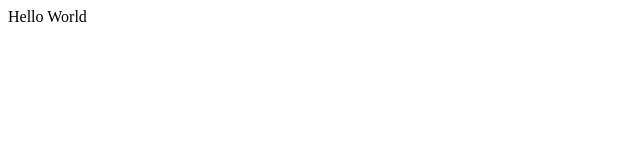
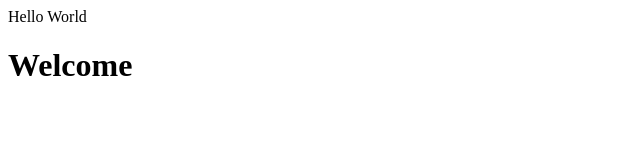
Before and after one commit to Giddexx113/Hello, a plain HTML site: page index.html in a window 1280 px wide. Shown: the whole page, without its empty margins (0-640 px from the left). Drawn offline with Linux system fonts and the light colour scheme.

Commit message:
add a heading

```diff
--- a/index.html
+++ b/index.html
@@ -7,5 +7,8 @@
   </head>
   <body>
     <div>Hello World</div>
+    <div class="headings">
+      <h1>Welcome</h1>
+    </div>
   </body>
 </html>
```
